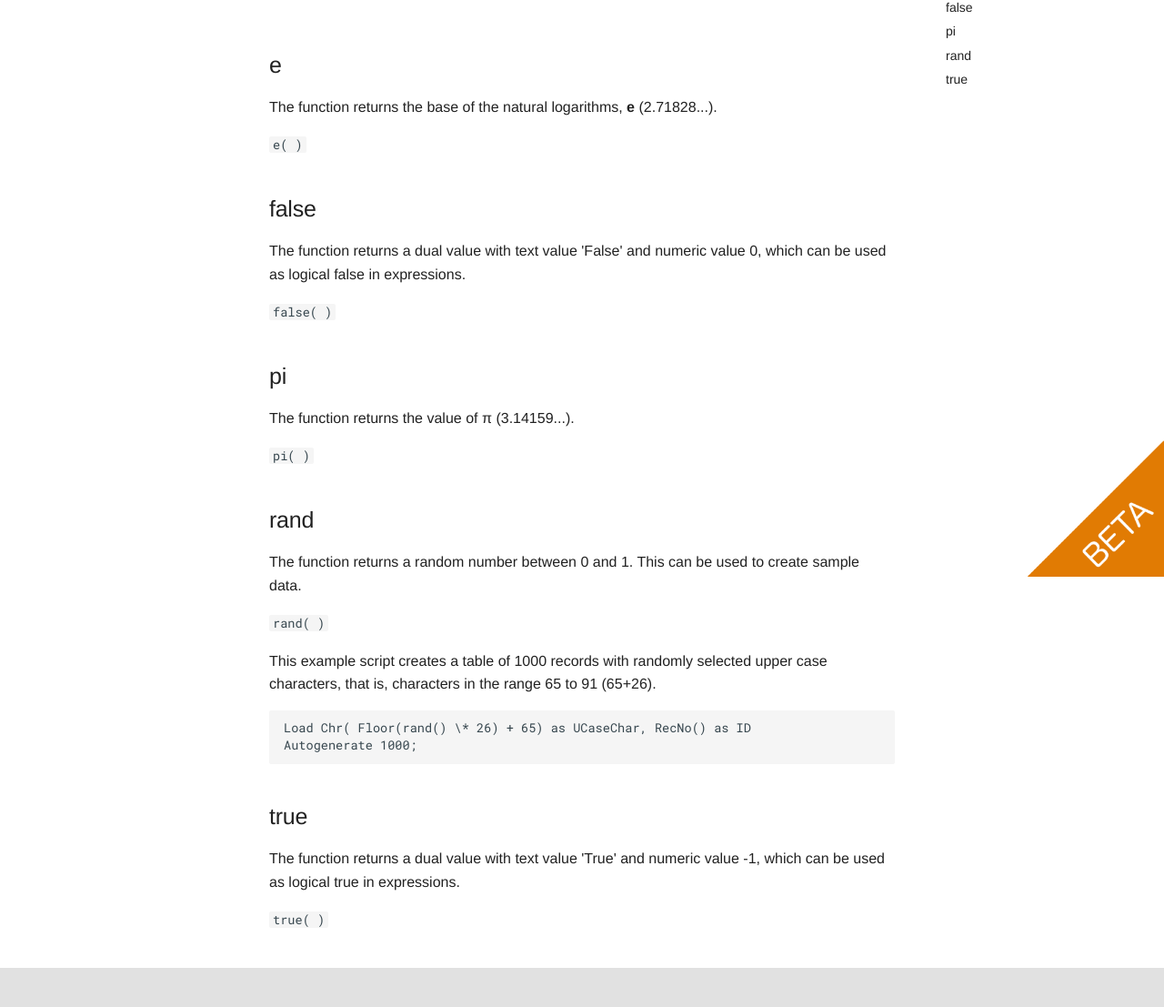
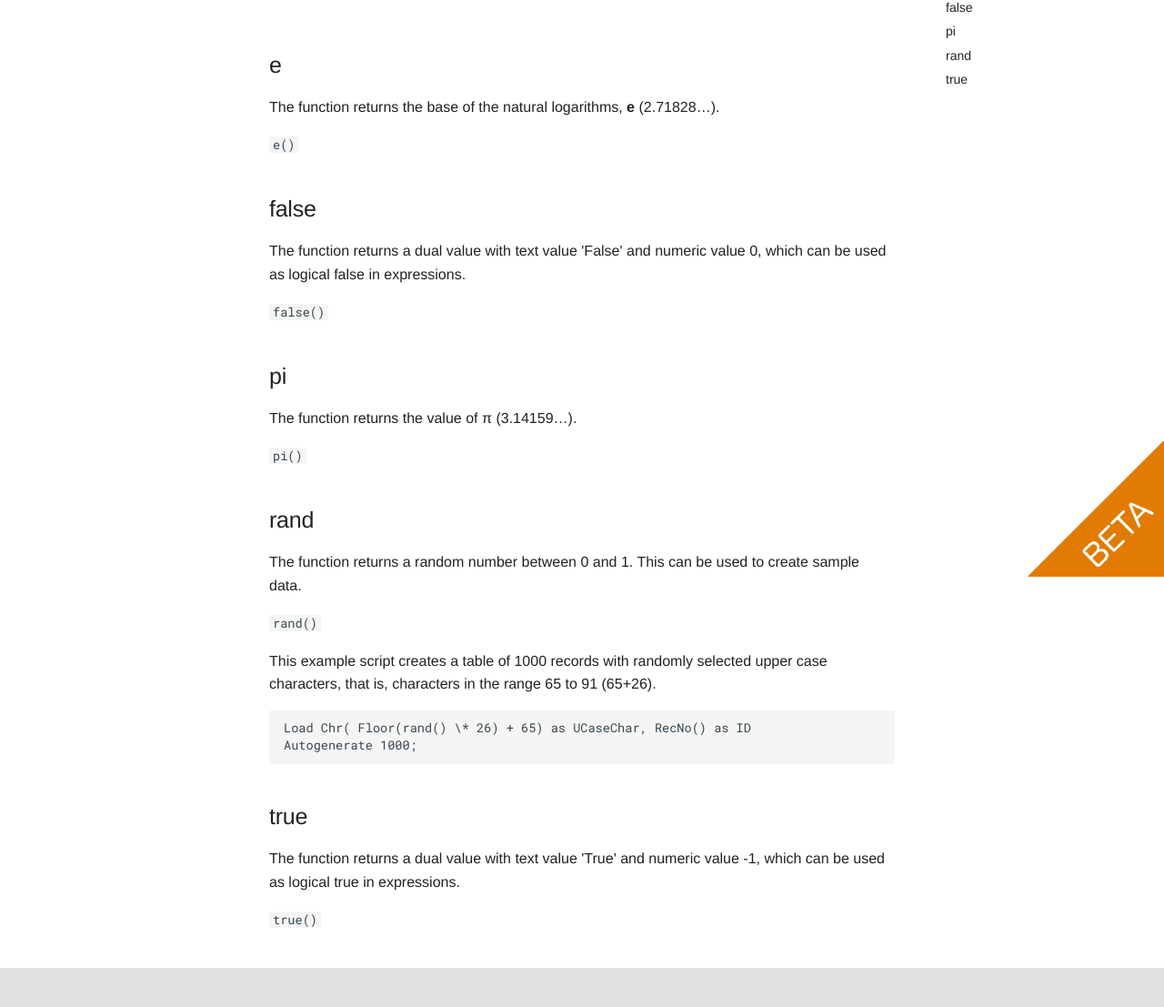
Before and after one commit to qlik-oss/core-website, an MkDocs documentation site: the page built from docs/services/qix-engine/script_syntax/17_Mathematical_functions.md, in a window 1280 px wide. Shown: the part 270-1377 px from the top of the page at 91% size. Built offline with MkDocs 1.6.1 and Material for MkDocs 9.7.7, drawn with Linux system fonts in a browser that asks for light colours; comment, search, counter and statistics services are not loaded; old or Windows-style settings are respelled for this version of MkDocs.

```diff
--- a/docs/services/qix-engine/script_syntax/17_Mathematical_functions.md
+++ b/docs/services/qix-engine/script_syntax/17_Mathematical_functions.md
@@ -3,29 +3,29 @@
 ## e
 
 The function returns the base of the natural logarithms,
- **e** (2.71828...).
+ **e** (2.71828…).
 
-`e( )`
+`e()`
 
 ## false
 
 The function returns a dual value with text value 'False' and numeric
 value 0, which can be used as logical false in expressions.
 
-`false( )`
+`false()`
 
 ## pi
 
-The function returns the value of π (3.14159...).
+The function returns the value of π (3.14159…).
 
-`pi( )`
+`pi()`
 
 ## rand
 
 The function returns a random number between 0 and 1. This can be used
 to create sample data.
 
-`rand( )`
+`rand()`
 
 This example script creates a table of 1000 records with randomly
 selected upper case characters, that is, characters in the range 65 to
@@ -43,4 +43,4 @@ The function returns a dual value with text value 'True' and numeric
 value -1, which can be used as logical true in
 expressions.
 
-`true( )`
+`true()`
```
